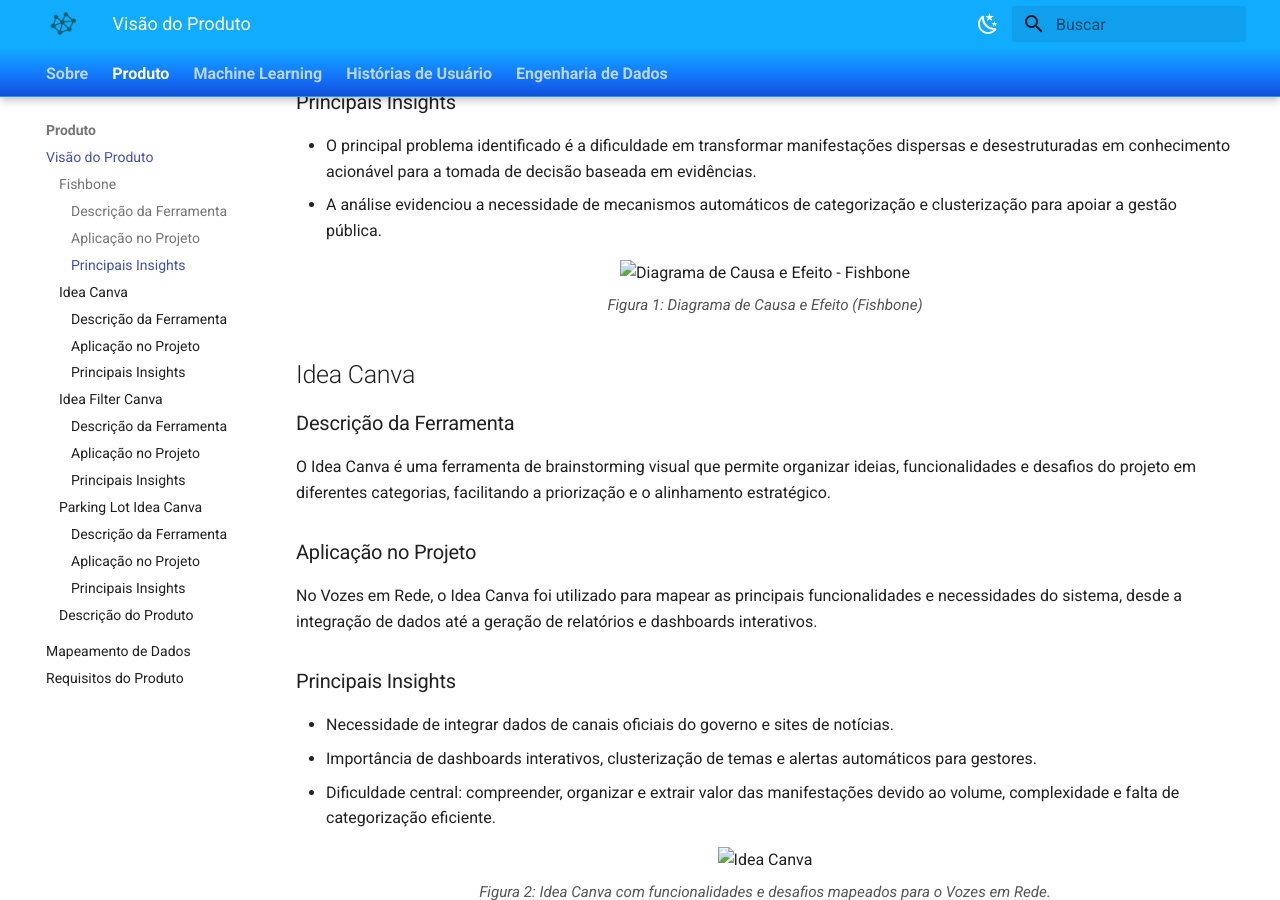
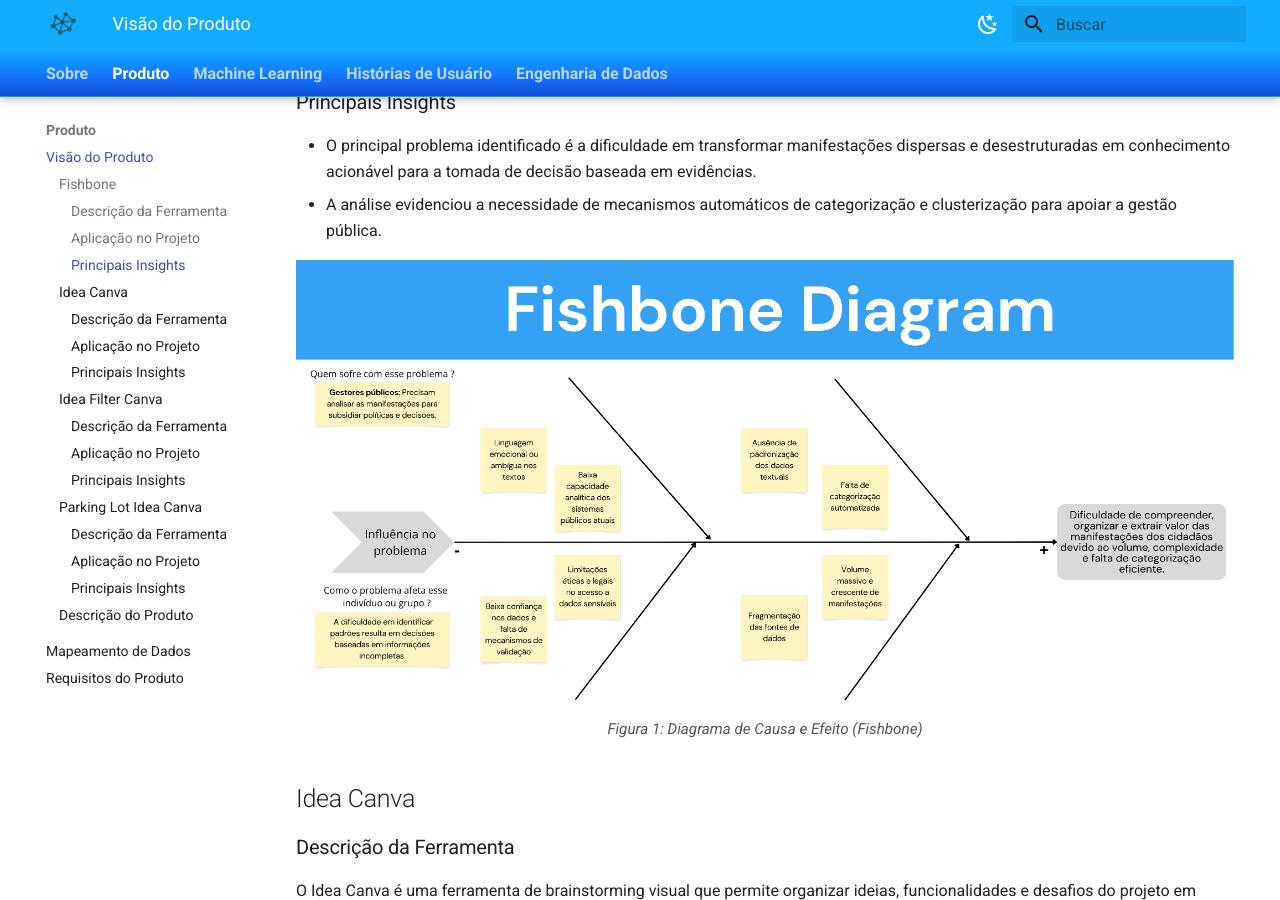
Before and after one commit to unb-Sistemas-de-Machine-learning/group7-social-voice-clusters, an MkDocs documentation site: the page built from docs/produto/visao_do_produto.md, in a window 1280 px wide and 900 px high, scrolled down 502 px. Built offline with MkDocs 1.6.1 and Material for MkDocs 9.7.7, drawn with Linux system fonts in a browser that asks for light colours.

Commit message:
fix: images path

```diff
--- a/docs/produto/visao_do_produto.md
+++ b/docs/produto/visao_do_produto.md
@@ -13,7 +13,7 @@ No contexto do Vozes em Rede, o Fishbone foi empregado para mapear as causas que
 - A análise evidenciou a necessidade de mecanismos automáticos de categorização e clusterização para apoiar a gestão pública.
 
 <div style="text-align: center;">
-	<img src="../assets/diagrams/fishbone.png" alt="Diagrama de Causa e Efeito - Fishbone" style="width: 100%;" />
+	<img src="../../assets/diagrams/fishbone.png" alt="Diagrama de Causa e Efeito - Fishbone" style="width: 100%;" />
 	<p style="font-size: 0.95em; color: #555; margin-top: 0.5em;"><em>Figura 1: Diagrama de Causa e Efeito (Fishbone)</em></p>
 </div>
 
@@ -31,7 +31,7 @@ No Vozes em Rede, o Idea Canva foi utilizado para mapear as principais funcional
 - Dificuldade central: compreender, organizar e extrair valor das manifestações devido ao volume, complexidade e falta de categorização eficiente.
 
 <div style="text-align: center;">
-	<img src="../assets/diagrams/idea_canva.png" alt="Idea Canva" style="width: 100%;" />
+	<img src="../../assets/diagrams/idea_canva.png" alt="Idea Canva" style="width: 100%;" />
 	<p style="font-size: 0.95em; color: #555; margin-top: 0.5em;"><em>Figura 2: Idea Canva com funcionalidades e desafios mapeados para o Vozes em Rede.</em></p>
 </div>
 
@@ -49,7 +49,7 @@ No Vozes em Rede, a ferramenta foi usada para filtrar e priorizar ideias levanta
 - Algumas ideias, como histórico de manifestações e relatórios exportáveis, foram consideradas menos prioritárias.
 
 <div style="text-align: center;">
-	<img src="../assets/diagrams/idea_filter.png" alt="Idea Filter Canva" style="width: 100%;" />
+	<img src="../../assets/diagrams/idea_filter.png" alt="Idea Filter Canva" style="width: 100%;" />
 	<p style="font-size: 0.95em; color: #555; margin-top: 0.5em;"><em>Figura 3: Idea Filter Canva priorizando funcionalidades para o projeto.</em></p>
 </div>
 
@@ -66,7 +66,7 @@ No Vozes em Rede, a ferramenta foi utilizada para organizar sugestões de featur
 - Integração com APIs públicas, explicabilidade do modelo e exportação de relatórios são pontos de atenção para o futuro.
 
 <div style="text-align: center;">
-	<img src="../assets/diagrams/parking_lot.png" alt="Parking Lot Idea Canva" style="width: 100%;" />
+	<img src="../../assets/diagrams/parking_lot.png" alt="Parking Lot Idea Canva" style="width: 100%;" />
 	<p style="font-size: 0.95em; color: #555; margin-top: 0.5em;"><em>Figura 4: Parking Lot Idea Canva com backlog de ideias para o Vozes em Rede.</em></p>
 </div>
 
```
Also changed, not shown: docs/ml/ml_canvas.md (+1 -1 lines).
